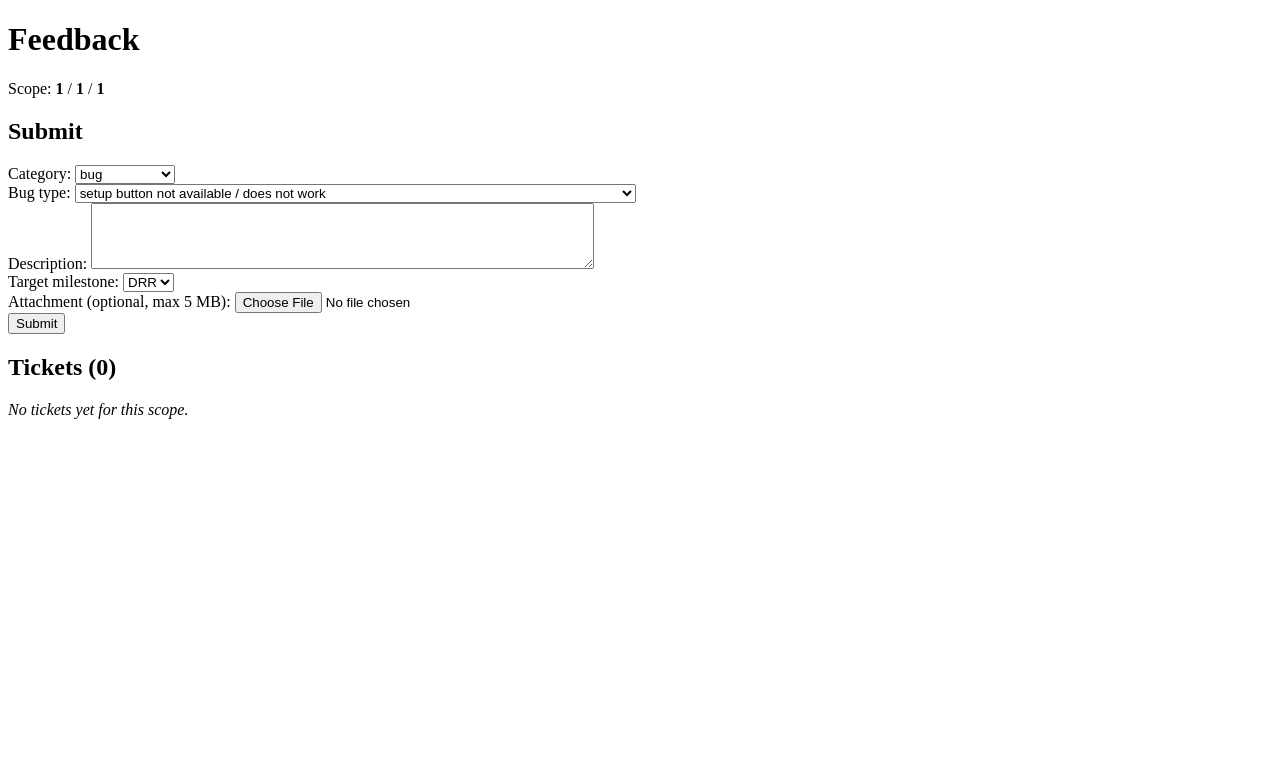
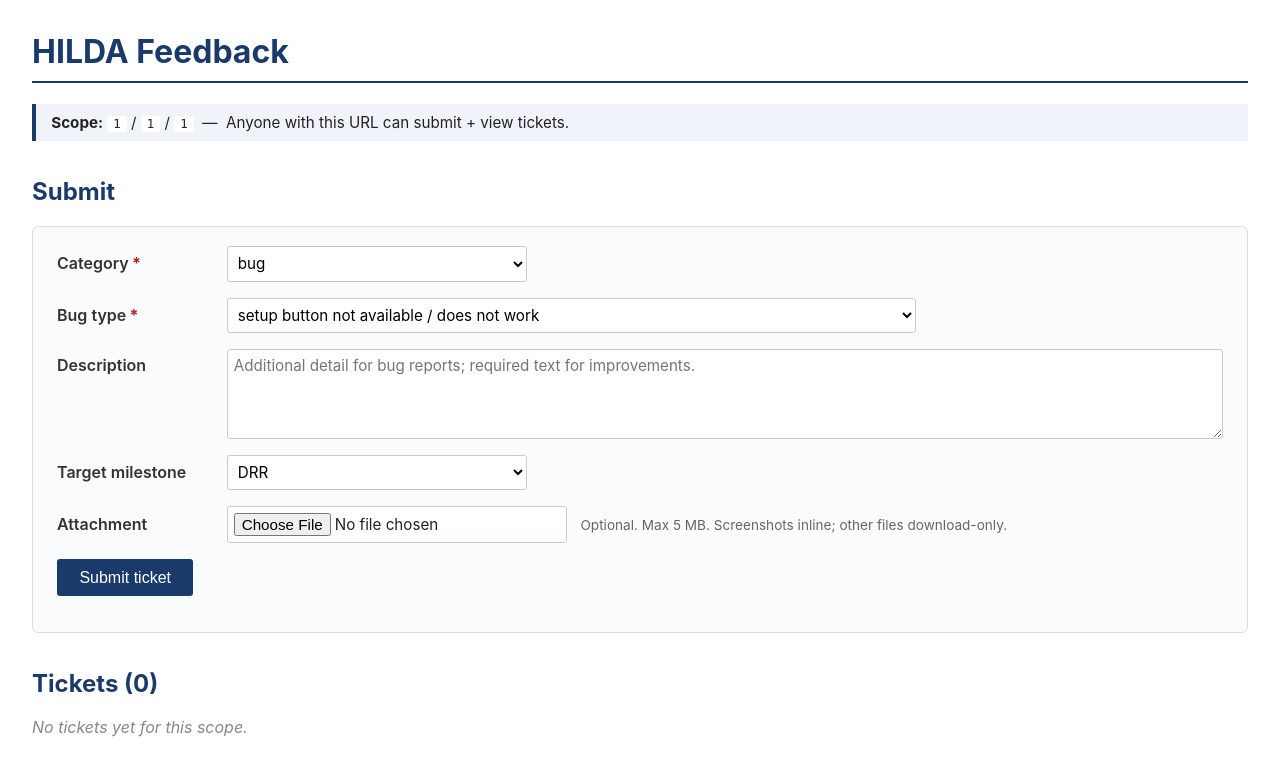
Before and after one commit to kurnoolion/hilda, a FastAPI app: page /feedback/1/1/1 in a window 1280 px wide. Shown: the top 776 px of the page. Run offline with FastAPI, Linux system fonts and the light colour scheme.

Commit message:
FB-4: polished feedback page template (cascading dropdown + inline image thumbs)
Chunk 4/6 of the /feedback/<customer>/<device>/<milestone> early-access UI.

Replaces FB-3's minimal placeholder with a HILDA-styled version that extends
the shared base.html (blue h1/h2 bar, standard table styling, badge class
palette).

Design touches per architect confirmation 2026-07-30:

  1. Cascading dropdown JS: when category=improvement, bug_type is
     auto-selected to OTHER-OTHER + disabled (server-side enforcement is
     still authoritative; UI just prevents wrong-looking submissions).
     Description gets a visible red asterisk + browser required=true.
     When category=bug, dropdown is re-enabled + asterisk hidden.

  2. Attachment rendering: image content-types (image/*) render an
     inline <img class="attachment-thumb"> linking to the download URL.
     Other files render as a plain download link with the original
     filename. TPMs can scan screenshots without a download click.

  3. Styling: form in a bordered card with row-aligned labels; ticket
     table uses monospace ticket_id badges; category + status get colored
     badges (bug=red, improvement=blue; open=yellow, in-process=blue,
     closed=green).

Improvement is a Jinja + vanilla JS-only implementation -- no runtime deps
added, cascading behavior degrades gracefully to server-side validation
if JS is disabled.

Next: FB-5 -- email notification to BOT self on submit.

Co-Authored-By: Claude Opus 4.7 (1M context) <noreply@anthropic.com>

```diff
--- a/core/src/dashboard/templates/feedback/page.html
+++ b/core/src/dashboard/templates/feedback/page.html
@@ -1,68 +1,134 @@
-{# FB-3 placeholder -- minimal functional shell. FB-4 replaces with polished UI. #}
-<!doctype html>
-<html lang="en">
-<head>
-  <meta charset="utf-8">
-  <title>HILDA Feedback -- {{ customer }} / {{ device }} / {{ milestone }}</title>
-</head>
-<body>
-  <h1>Feedback</h1>
-  <p>Scope: <strong>{{ customer }}</strong> / <strong>{{ device }}</strong> / <strong>{{ milestone }}</strong></p>
+{% extends "base.html" %}
+{% block title %}HILDA Feedback — {{ customer }} / {{ device }} / {{ milestone }}{% endblock %}
+{% block content %}
+<style>
+    /* Feedback-specific overlay on base.html shared styles. */
+    .scope-meta {
+        background: #f0f4fa;
+        border-left: 4px solid #1a3a6c;
+        padding: 0.6em 1em;
+        margin-bottom: 1.2em;
+        font-size: 0.95em;
+    }
+    .scope-meta code { background: #fff; padding: 1px 6px; border-radius: 3px; }
+    .form-card {
+        background: #fafbfd;
+        border: 1px solid #d7dde6;
+        border-radius: 6px;
+        padding: 1.2em 1.5em;
+        margin-bottom: 1.5em;
+    }
+    .form-row { margin-bottom: 1em; display: flex; flex-wrap: wrap; align-items: baseline; gap: 0.6em; }
+    .form-row label.field-label { min-width: 160px; font-weight: 600; color: #333; }
+    .form-row select, .form-row input[type="file"], .form-row textarea {
+        padding: 0.4em; border: 1px solid #c5ccd6; border-radius: 3px;
+        font-family: inherit; font-size: 0.95em; background: #fff;
+    }
+    .form-row select:disabled { background: #eef1f4; color: #888; cursor: not-allowed; }
+    .form-row textarea { flex: 1 1 400px; min-height: 5em; resize: vertical; }
+    .form-row select { min-width: 300px; }
+    .required-mark { color: #b22222; font-weight: 700; margin-left: 0.2em; }
+    .required-mark.hidden { visibility: hidden; }
+    .submit-btn {
+        background: #1a3a6c; color: #fff; border: 0; padding: 0.6em 1.4em;
+        font-size: 1em; border-radius: 3px; cursor: pointer;
+    }
+    .submit-btn:hover { background: #295091; }
+    .form-hint { color: #666; font-size: 0.85em; margin-left: 0.3em; }
+
+    .ticket-id {
+        font-family: "Consolas", "Menlo", monospace; font-size: 0.9em;
+        background: #eef1f4; padding: 2px 6px; border-radius: 3px;
+    }
+    .badge-cat-bug         { background: #f8d7da; color: #721c24; }
+    .badge-cat-improvement { background: #d1e7f6; color: #0b3d66; }
+    .badge-status-open        { background: #fff3cd; color: #856404; }
+    .badge-status-in-process  { background: #d1e7f6; color: #0b3d66; }
+    .badge-status-closed      { background: #d4edda; color: #155724; }
+
+    .attachment-thumb {
+        max-width: 120px; max-height: 90px;
+        border: 1px solid #c5ccd6; border-radius: 3px;
+        vertical-align: middle;
+    }
+    .description-cell { max-width: 420px; white-space: pre-wrap; }
+</style>
+
+<h1>HILDA Feedback</h1>
+
+<div class="scope-meta">
+    <strong>Scope:</strong>
+    <code>{{ customer }}</code> /
+    <code>{{ device }}</code> /
+    <code>{{ milestone }}</code>
+    &nbsp;&mdash;&nbsp;
+    Anyone with this URL can submit + view tickets.
+</div>
 
 <h2>Submit</h2>
+<div class="form-card">
     <form method="post"
           action="/feedback/{{ customer }}/{{ device }}/{{ milestone }}/submit"
           enctype="multipart/form-data">
-    <label>
-      Category:
+
+        <div class="form-row">
+            <label class="field-label" for="category-select">Category<span class="required-mark">*</span></label>
             <select name="category" id="category-select">
                 {% for c in categories %}
                     <option value="{{ c }}">{{ c }}</option>
                 {% endfor %}
             </select>
-    </label>
-    <br>
-    <label>
-      Bug type:
+        </div>
+
+        <div class="form-row">
+            <label class="field-label" for="bug-type-select">Bug type<span class="required-mark">*</span></label>
             <select name="bug_type" id="bug-type-select">
                 {% for phase, entries in bug_types_grouped.items() %}
                     <optgroup label="{{ phase }}">
                         {% for entry in entries %}
-              <option value="{{ phase }}-{{ entry }}">{{ entry }}</option>
+                            <option value="{{ phase }}-{{ entry }}"
+                                    {% if phase == "OTHER" %}data-improvement-default="1"{% endif %}>{{ entry }}</option>
                         {% endfor %}
                     </optgroup>
                 {% endfor %}
             </select>
+        </div>
+
+        <div class="form-row">
+            <label class="field-label" for="description-input">
+                Description<span class="required-mark hidden" id="description-required">*</span>
             </label>
-    <br>
-    <label>
-      Description:
-      <textarea name="description" rows="4" cols="60"></textarea>
-    </label>
-    <br>
-    <label>
-      Target milestone:
-      <select name="target_milestone">
+            <textarea name="description" id="description-input"
+                      placeholder="Additional detail for bug reports; required text for improvements."></textarea>
+        </div>
+
+        <div class="form-row">
+            <label class="field-label" for="target-milestone-select">Target milestone</label>
+            <select name="target_milestone" id="target-milestone-select">
                 {% for m in milestone_options %}
                     <option value="{{ m }}" {% if m == milestone %}selected{% endif %}>{{ m }}</option>
                 {% endfor %}
             </select>
-    </label>
-    <br>
-    <label>
-      Attachment (optional, max {{ max_attachment_mb }} MB):
-      <input type="file" name="attachment">
-    </label>
-    <br>
-    <button type="submit">Submit</button>
+        </div>
+
+        <div class="form-row">
+            <label class="field-label" for="attachment-input">Attachment</label>
+            <input type="file" name="attachment" id="attachment-input">
+            <span class="form-hint">Optional. Max {{ max_attachment_mb }} MB. Screenshots inline; other files download-only.</span>
+        </div>
+
+        <div class="form-row">
+            <button type="submit" class="submit-btn">Submit ticket</button>
+        </div>
     </form>
+</div>
 
 <h2>Tickets ({{ tickets|length }})</h2>
 {% if tickets %}
-    <table border="1" cellpadding="4">
+<table>
     <thead>
         <tr>
-          <th>Ticket</th>
+            <th>Ticket ID</th>
             <th>Created</th>
             <th>Category</th>
             <th>Bug type</th>
@@ -74,25 +140,60 @@
     <tbody>
         {% for t in tickets %}
         <tr>
-            <td>{{ t.ticket_id }}</td>
+            <td><span class="ticket-id">{{ t.ticket_id }}</span></td>
             <td>{{ t.created_at.strftime('%Y-%m-%d %H:%M UTC') if t.created_at else '' }}</td>
-            <td>{{ t.category }}</td>
+            <td><span class="badge badge-cat-{{ t.category }}">{{ t.category }}</span></td>
             <td>{{ t.bug_type }}</td>
-            <td>{{ t.description or '' }}</td>
+            <td class="description-cell">{{ t.description or '' }}</td>
             <td>
                 {% if t.attachment_filename %}
-                <a href="/feedback/{{ customer }}/{{ device }}/{{ milestone }}/attachment/{{ t.ticket_pk }}">
-                  {{ t.attachment_filename }}
+                    {% set att_url = "/feedback/" ~ customer ~ "/" ~ device ~ "/" ~ milestone ~ "/attachment/" ~ t.ticket_pk %}
+                    {% if t.attachment_content_type and t.attachment_content_type.startswith("image/") %}
+                        <a href="{{ att_url }}" class="download-link" title="{{ t.attachment_filename }}">
+                            <img src="{{ att_url }}" alt="{{ t.attachment_filename }}" class="attachment-thumb">
                         </a>
+                    {% else %}
+                        <a href="{{ att_url }}" class="download-link">{{ t.attachment_filename }}</a>
+                    {% endif %}
                 {% endif %}
             </td>
-            <td>{{ t.status }}</td>
+            <td><span class="badge badge-status-{{ t.status }}">{{ t.status }}</span></td>
         </tr>
         {% endfor %}
     </tbody>
 </table>
 {% else %}
-    <p><em>No tickets yet for this scope.</em></p>
+<p class="placeholder">No tickets yet for this scope.</p>
 {% endif %}
-</body>
-</html>
+
+<script>
+    // Cascading dropdown: when category=improvement, force bug_type=OTHER-OTHER
+    // (server also enforces this; UI just keeps the form honest) + mark
+    // description required. When category=bug, allow bug_type selection +
+    // clear the required indicator.
+    (function () {
+        const categorySelect  = document.getElementById("category-select");
+        const bugTypeSelect   = document.getElementById("bug-type-select");
+        const descriptionInput = document.getElementById("description-input");
+        const requiredMark    = document.getElementById("description-required");
+        const improvementBugType = {{ improvement_bug_type | tojson }};
+
+        function applyCategoryRules() {
+            const isImprovement = categorySelect.value === "improvement";
+            if (isImprovement) {
+                bugTypeSelect.value = improvementBugType;
+                bugTypeSelect.disabled = true;
+                descriptionInput.required = true;
+                requiredMark.classList.remove("hidden");
+            } else {
+                bugTypeSelect.disabled = false;
+                descriptionInput.required = false;
+                requiredMark.classList.add("hidden");
+            }
+        }
+
+        categorySelect.addEventListener("change", applyCategoryRules);
+        applyCategoryRules();
+    })();
+</script>
+{% endblock %}
```
Lines whose indentation alone changed are shown as unchanged.
